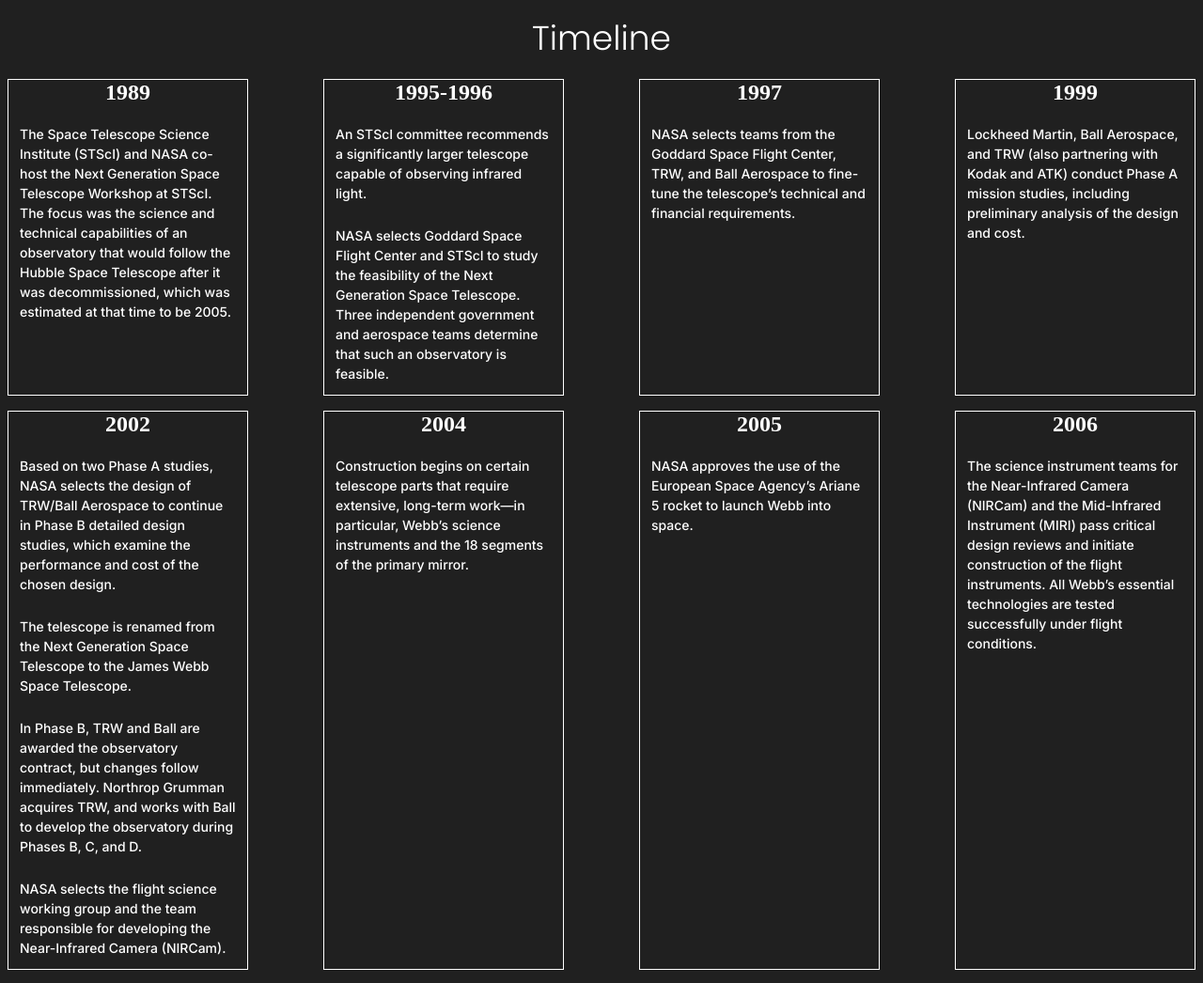
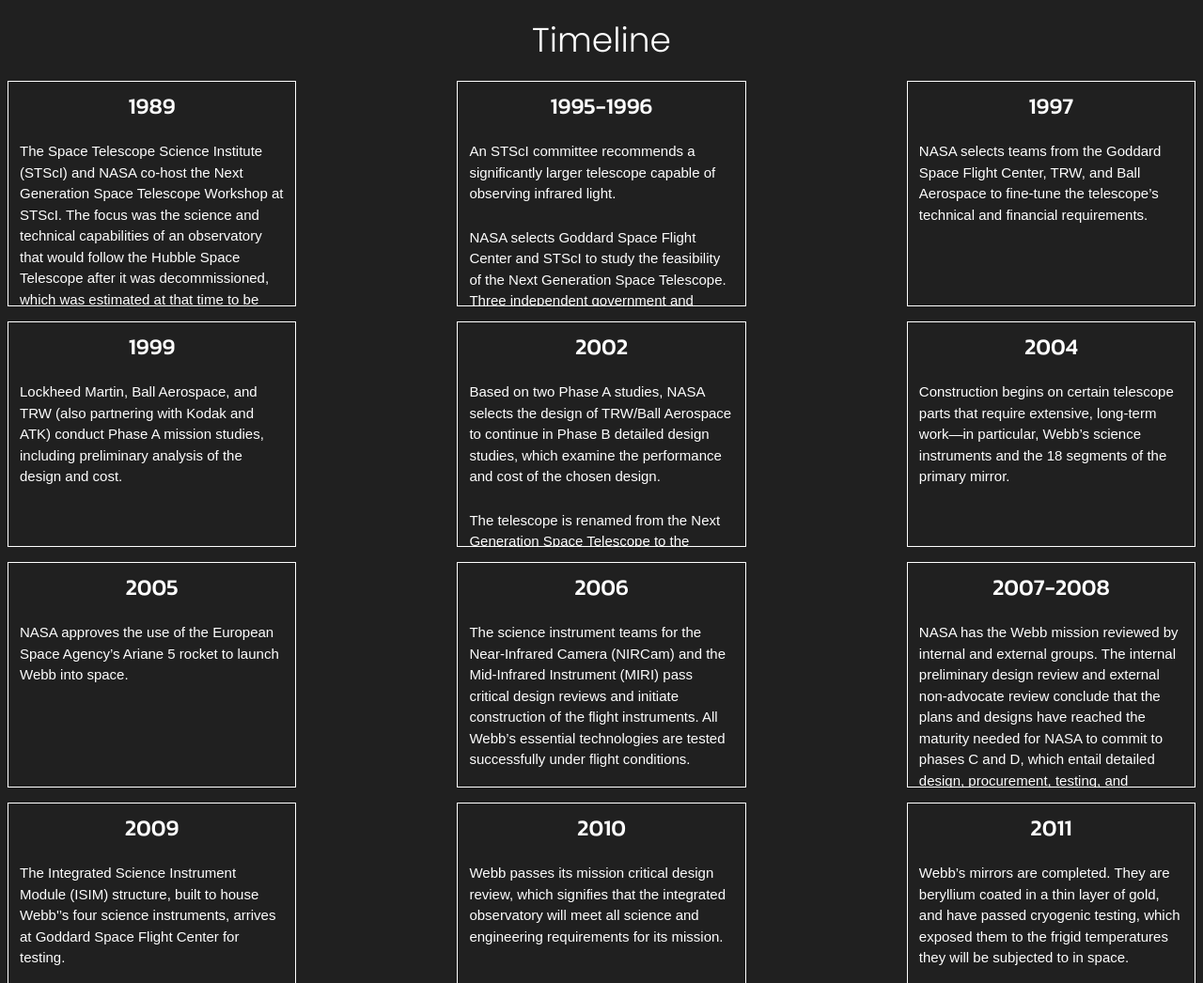
Before and after one commit to Niikkk8/30yearsofhubble, a plain HTML site: page index.html in a window 1280 px wide. Shown: the part 1644-2690 px from the top of the page at 94% size. Drawn offline with Linux system fonts and the light colour scheme.

Commit message:
Minor Changes

```diff
--- a/index.html
+++ b/index.html
@@ -19,8 +19,8 @@
             <ul>
                 <li><a href="#about">About</a></li>
                 <li><a href="#timeline">Timeline</a></li>
-                <li><a href="#journey">Journey</a></li>
                 <li><a href="#discoveries">Discoveries</a></li>
+                <li><a href="#approaching">Approaching</a></li>
                 <li><a href="#contact">Contact Us</a></li>
             </ul>
         </div>
@@ -32,6 +32,7 @@
             </div>
         </section>
     </header>
+    <hr>
     <main>
         <section id="about">
             <h1 class="section_headings">About</h1>
@@ -234,6 +235,10 @@
             </div>
 
         </section>
+        <hr>
+        <section id="discoveries">
+            <h1 class="section_headings">Discoveries</h1>
+        </section>
     </main>
 </body>
 
--- a/styles.css
+++ b/styles.css
@@ -139,9 +139,10 @@
     background-color: #202020;
 }
 
-.timeline_container{
-    width: 20%;
-    height: auto;
+.timeline_container {
+    width: 24%;
+    height: 240px;
+    overflow-y: scroll;
     border: 1px solid white;
     margin-left: 8px;
     margin-right: 8px;
@@ -151,21 +152,44 @@
     align-items: center;
 }
 
-.timeline_headings{
+.timeline_container::-webkit-scrollbar {
+    width: 4px;
+    color: white;
+}
+
+.timeline_container::-webkit-scrollbar-track {
+    width: 12px;
+    background: #202020;
+}
+
+.timeline_container::-webkit-scrollbar-thumb {
+    background: #fefefe;
+}
+
+.timeline_headings {
     color: #fefefe;
+    font-family: 'Kanit', sans-serif;
+    font-weight: 500;
+    margin-top: 8px;
     padding-bottom: 8px;
 }
 
-.timeline_text{
-    font-family: 'Inter', sans-serif;
-    font-size: 14px;
+.timeline_text {
+    font-family: 'Josefin-Sans', sans-serif;
+    font-size: 15px;
     color: #fefefe;
     line-height: 1.5;
     padding: 12px;
 }
 
-.timeline_container--wrapper{
+.timeline_container--wrapper {
     display: flex;
     flex-wrap: wrap;
     justify-content: space-between;
 }
+
+/*DISCOVERIES*/
+
+#discoveries{
+    background-color: #151515;
+}
```
